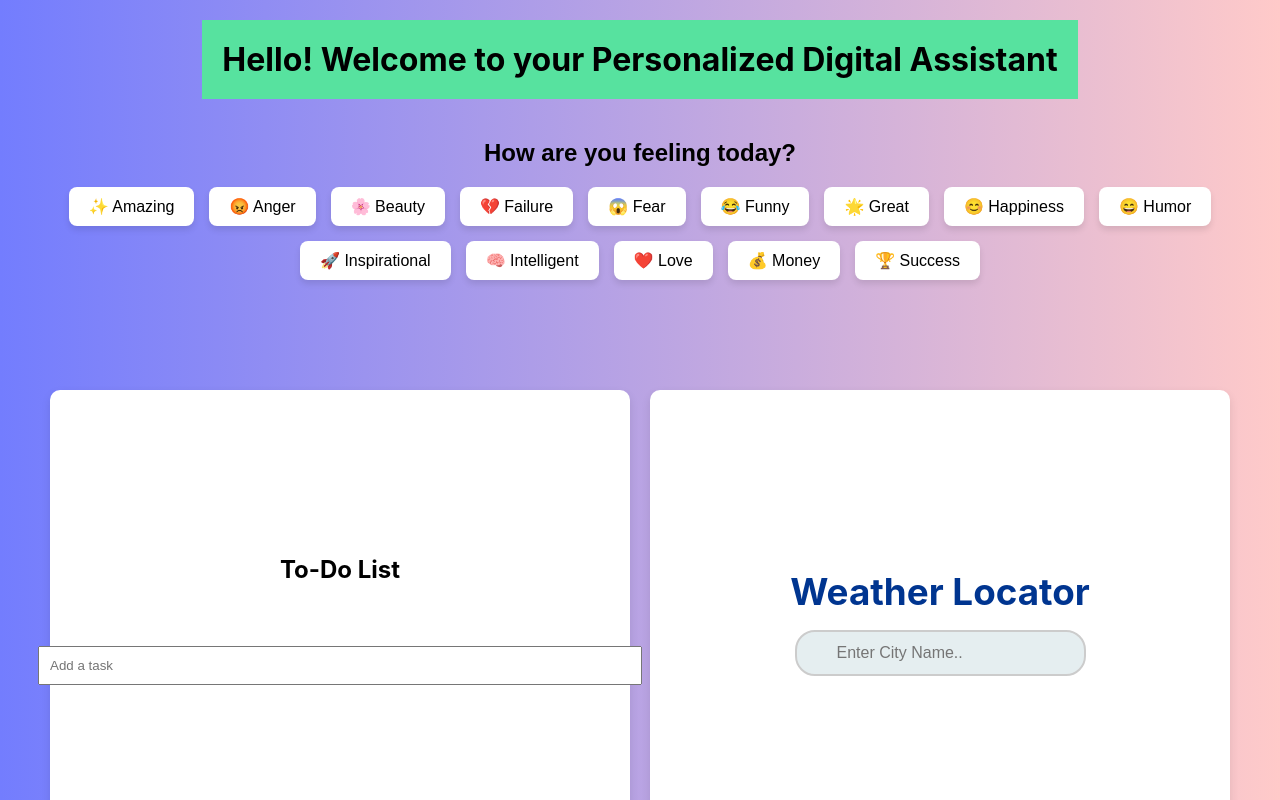
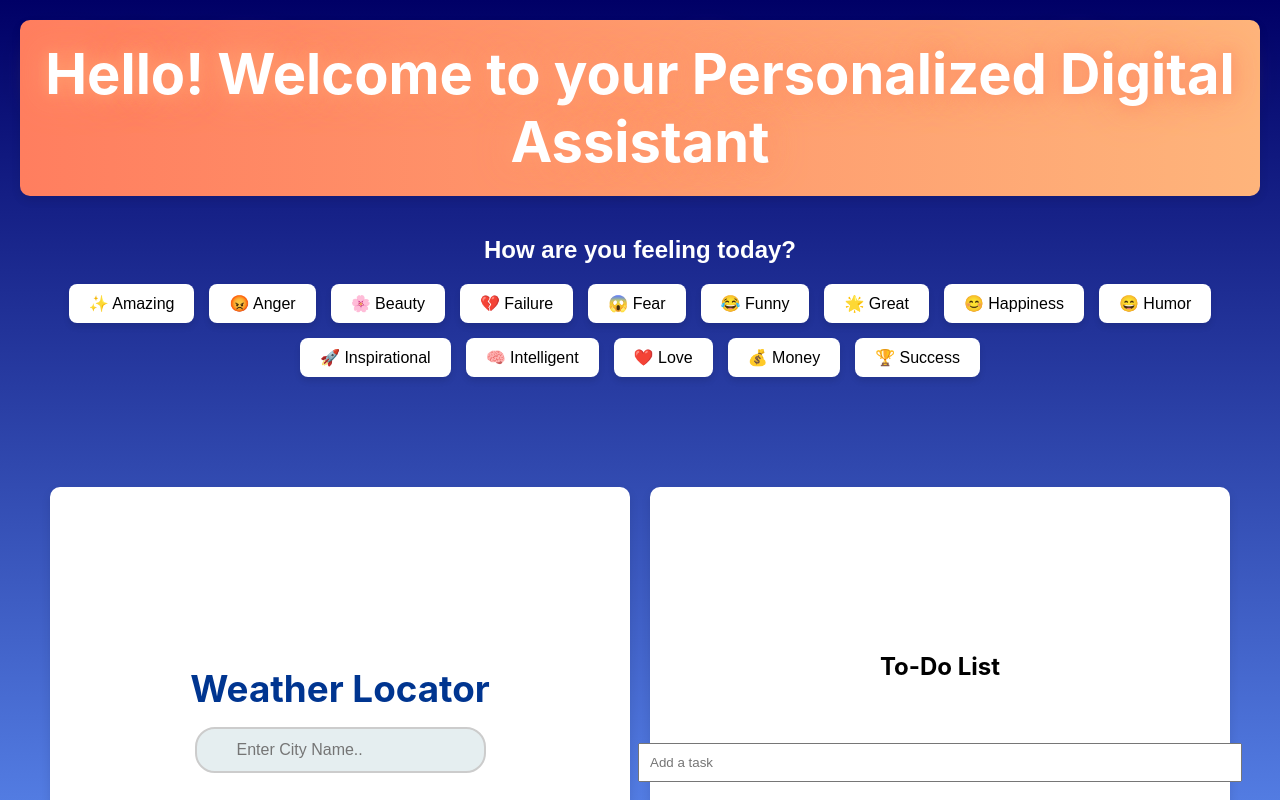
Before and after one commit to Philipn03/a5-final, a React (Create React App) app: page / in a window 1280 px wide. Shown: the top 800 px of the page. Built offline with nearby package versions, Linux system fonts and the light colour scheme.

Commit message:
changed header

```diff
--- a/src/App.css
+++ b/src/App.css
@@ -2,7 +2,7 @@
   text-align: center;
   /* background-color: #52a2f1; */
   /* background-color: #737dfe; */
-  background: linear-gradient(to right, #737dfe, #ffcac9);
+  background: linear-gradient(to bottom, #000066, #6699ff);
 }
 
 
--- a/src/Header.css
+++ b/src/Header.css
@@ -1,8 +1,24 @@
+@keyframes glow {
+  0% {
+    text-shadow: 0 0 5px #ff7e5f, 0 0 10px #feb47b, 0 0 20px #ff7e5f;
+  }
+  100% {
+    text-shadow: 0 0 20px #feb47b, 0 0 40px #ff7e5f, 0 0 60px #feb47b;
+  }
+}
+
 .header {
+    background: linear-gradient(to right, #ff7e5f, #feb47b);
+    color: white;
+    padding: 20px;
     text-align: center;
-    background-color: #57e29f;
-    padding: 20px;
+    font-size: 28px;
+    font-weight: bold;
+    border-radius: 10px;
+    box-shadow: 0 4px 10px rgba(0, 0, 0, 0.1);
+    animation: glow 1.5s infinite alternate;
   }
+
 
   .header h1 {
     margin: 0;
--- a/src/MainPage.js
+++ b/src/MainPage.js
@@ -149,8 +149,8 @@ const MainPage = () => {
       <Header />
       <Motivation />
       <div className="content">
+        <Weather />
         <Reminder />
-        <Weather />
       </div>
     </div>
   );
--- a/src/Motivation.css
+++ b/src/Motivation.css
@@ -3,6 +3,7 @@
   font-family: 'Poppins', sans-serif;
   padding: 20px;
   transition: background-color 0.5s ease;
+  color: #ffffff
 }
 
 .motivation.amazing {
--- a/src/Reminder.css
+++ b/src/Reminder.css
@@ -11,6 +11,12 @@
   border-radius: 10px;
   padding-bottom: 32px;
   box-shadow: 0 4px 10px rgba(0, 0, 0, 0.1);
+  transition: transform 0.3s ease, box-shadow 0.3s ease;
+  }
+
+  .reminder:hover {
+    transform: scale(1.05);
+    box-shadow: 0 8px 20px rgba(0, 0, 0, 0.2);
   }
 
   .reminder ul {
--- a/src/Weather.css
+++ b/src/Weather.css
@@ -19,6 +19,12 @@
   border-radius: 10px;
   padding-bottom: 32px;
   box-shadow: 0 4px 10px rgba(0, 0, 0, 0.1);
+  transition: transform 0.3s ease, box-shadow 0.3s ease;
+}
+
+.Weather:hover {
+  transform: scale(1.05);
+  box-shadow: 0 8px 20px rgba(0, 0, 0, 0.2);
 }
 
 .city-search {
```
